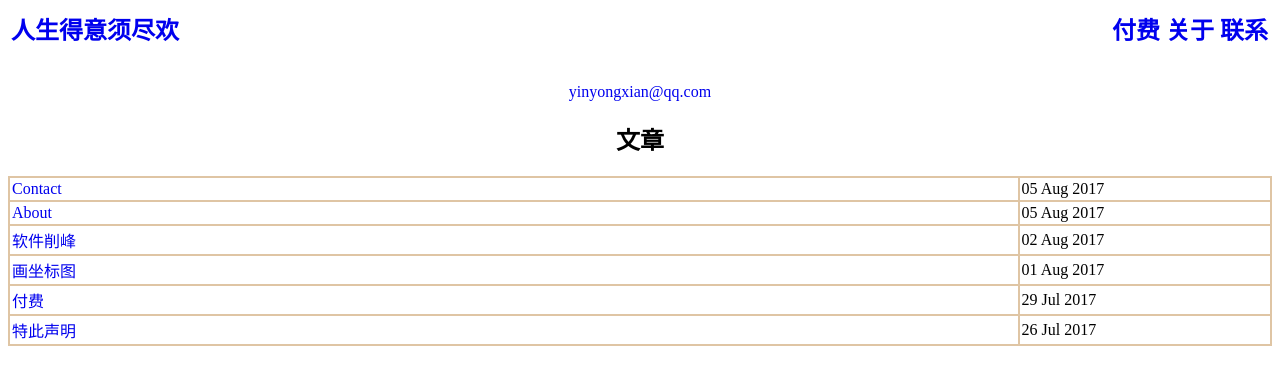
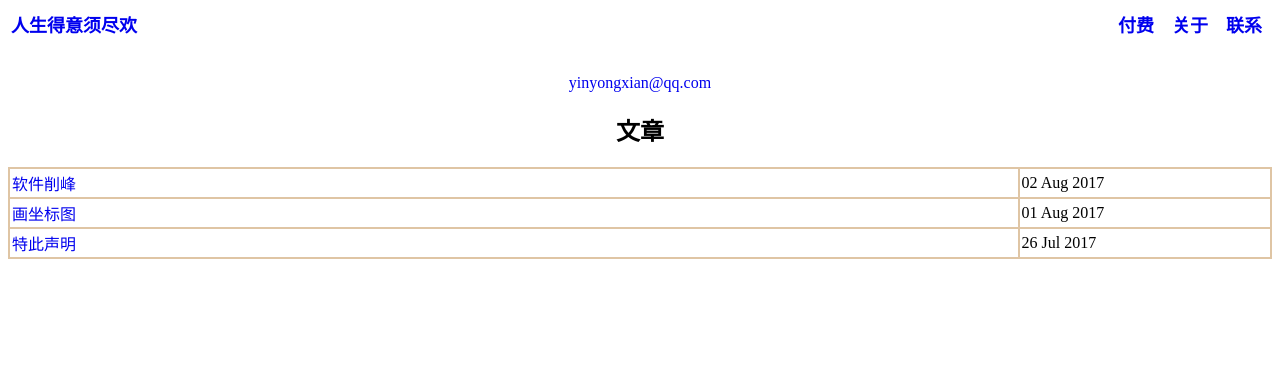
Before and after one commit to yinyongxian/yinyongxian.github.io, a Jekyll site: the page built from index.html, in a window 1280 px wide. Shown: the top 385 px of the page. Built offline with Jekyll 4.4.1, drawn with Linux system fonts in a browser that asks for light colours.

Commit message:
移动非文章

```diff
--- a/_layouts/default.html
+++ b/_layouts/default.html
@@ -5,18 +5,19 @@
         <title>{{ page.title }}</title>
     </head>
     <body>
-
         <table width="100%">
           <tbody>
-            <tr style="font-size: 24px">
+            <tr style="font-size: 18px">
               <th style="text-align: left;" scope="col"><a href="https://yinyongxian.github.io" style="text-decoration: none">人生得意须尽欢</a></th>
-              <th width="50" scope="col"><a href="../_posts/2017-07-29-pay.html" style="text-decoration: none">付费</a></th>
-              <th width="50" scope="col"><a href="../_posts/2017-08-05-about.html" style="text-decoration: none">关于</a></th>
-              <th width="50" scope="col"><a href="../_posts/2017-08-05-contact.html" style="text-decoration: none">联系</a></th>
+              <th width="50" scope="col"><a href="{{ site.baseurl }}/about/2017-07-29-pay.html" style="text-decoration: none">付费</a></th>
+              <th width="50" scope="col"><a href="{{ site.baseurl }}/about/2017-08-05-about.html" style="text-decoration: none">关于</a></th>
+              <th width="50" scope="col"><a href="{{ site.baseurl }}/about/2017-08-02-contact.html" style="text-decoration: none">联系</a></th>
             </tr>
           </tbody>
         </table>
     <br/>
     {{ content }}
-    </body>
+    <h1 style="text-align: center"></h1>
+    <br/>
+</body>
 </html>
--- a/_posts/2017-08-05-contact.html
+++ b/about/2017-08-02-contact.html
@@ -1,3 +1,7 @@
+---
+layout: default
+title: 联系
+---
 <!doctype html>
 <html>
 <head>
--- a/_posts/2017-08-05-about.html
+++ b/about/2017-08-05-about.html
@@ -7,6 +11,6 @@
 
 <body>
 <h1 style="text-align:center;">尹永贤</h1>
-<p style="text-align:center;">世界顶级程序员</p>
+<p style="text-align:center;">程序员</p>
 </body>
 </html>
--- a/index.html
+++ b/index.html
@@ -27,7 +27,7 @@ a:hover{
         {% for post in site.posts %}
         <tr>
             <td width="80%">
-                <a href="{{ site.baseurl }}{{ post.url }}">{{ post.title }}</a>
+                <a href="{{ site.baseurl }}{{ post.url }}" >{{ post.title }}</a>
             </td>
             <td width="20%">
                 {{ post.date | date_to_string }}
```
Also changed, not shown: other parts of about/2017-08-05-about.html (+4 -0 lines), other parts of index.html (+1 -1 lines), about/2017-07-29-pay.html (renamed from _posts/2017-07-29-pay.html), 2 other files.
